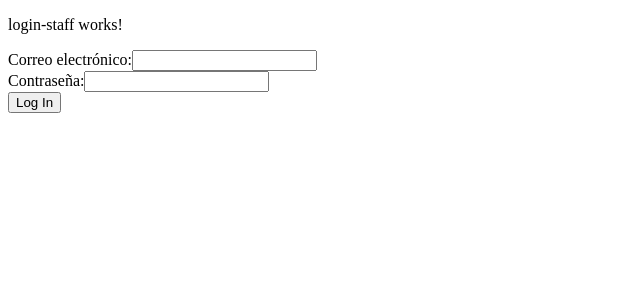
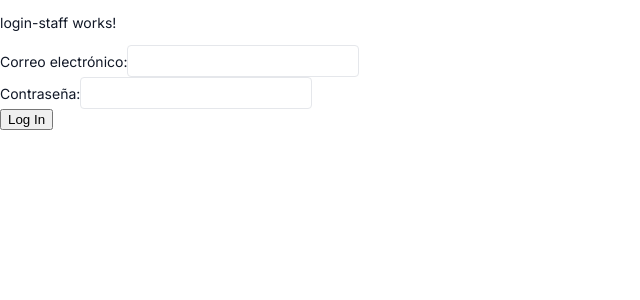
Before and after one commit to LaBoa99/juez-miau, an Angular app in the folder apps/frontend-staff/: page / in a window 1280 px wide. Shown: the top 300 px of the page, without its empty margins (0-640 px from the left). Built offline with nearby package versions, Linux system fonts and the light colour scheme.

Commit message:
Tokens y estilos globales

```diff
--- /dev/null
+++ b/apps/frontend-staff/src/app/shared/styles/tokens.css
@@ -0,0 +1,48 @@
+/* Design tokens — paleta monocroma "Algorithmic Judge UI" (docs/design/DESIGN.md) */
+:root {
+  /* Color */
+  --oj-bg: #FFFFFF;
+  --oj-bg-muted: #F9FAFB;
+  --oj-text: #111827;
+  --oj-text-muted: #6B7280;
+  --oj-border: #E5E7EB;
+  --oj-primary: #111827;
+  --oj-primary-hover: #1F2937;
+  --oj-primary-active: #030712;
+  --oj-success: #059669;
+  --oj-success-bg: #ECFDF5;
+  --oj-danger: #DC2626;
+  --oj-danger-bg: #FEF2F2;
+  --oj-warning: #D97706;
+  --oj-warning-bg: #FFFBEB;
+  --oj-neutral: #4B5563;
+  --oj-neutral-bg: #F3F4F6;
+  --oj-backdrop: rgba(17, 24, 39, 0.4);
+
+  /* Forma y fuente */
+  --oj-radius: 4px;
+  --oj-font-sans: 'Inter', system-ui, sans-serif;
+  --oj-font-mono: 'JetBrains Mono', ui-monospace, monospace;
+
+  /* Espaciado */
+  --oj-space-2xs: 0.125rem;
+  --oj-space-xs: 0.25rem;
+  --oj-space-sm: 0.375rem;
+  --oj-space-md: 0.75rem;
+  --oj-space-lg: 1rem;
+  --oj-space-xl: 1.5rem;
+
+  /* Tipografía (tamaño + peso) */
+  --oj-text-xl: 1.75rem;
+  --oj-text-xl-weight: 700;
+  --oj-text-lg: 1.375rem;
+  --oj-text-lg-weight: 600;
+  --oj-text-md: 1.125rem;
+  --oj-text-md-weight: 600;
+  --oj-text-body: 0.875rem;
+  --oj-text-small: 0.75rem;
+  --oj-text-label: 0.75rem;
+  --oj-text-label-weight: 600;
+  --oj-text-label-sm: 0.6875rem;
+  --oj-text-label-sm-weight: 600;
+}
--- a/apps/frontend-staff/src/index.html
+++ b/apps/frontend-staff/src/index.html
@@ -6,6 +6,9 @@
   <base href="/">
   <meta name="viewport" content="width=device-width, initial-scale=1">
   <link rel="icon" type="image/x-icon" href="favicon.ico">
+  <link rel="preconnect" href="https://fonts.googleapis.com">
+  <link rel="preconnect" href="https://fonts.gstatic.com" crossorigin>
+  <link href="https://fonts.googleapis.com/css2?family=Inter:wght@400;500;600;700&family=JetBrains+Mono:wght@400;500;600;700&display=swap" rel="stylesheet">
 </head>
 <body>
   <app-root></app-root>
--- a/apps/frontend-staff/src/styles.css
+++ b/apps/frontend-staff/src/styles.css
@@ -1 +1,95 @@
 /* You can add global styles to this file, and also import other style files */
+@import './app/shared/styles/tokens.css';
+
+body {
+  margin: 0;
+  font-family: var(--oj-font-sans);
+  font-size: var(--oj-text-body);
+  color: var(--oj-text);
+  background: var(--oj-bg);
+}
+
+input,
+select,
+textarea {
+  box-sizing: border-box;
+  border: 1px solid var(--oj-border);
+  border-radius: var(--oj-radius);
+  padding: 0 10px;
+  font-family: inherit;
+  font-size: inherit;
+  color: var(--oj-text);
+  background: var(--oj-bg);
+}
+
+input,
+select {
+  height: 32px;
+}
+
+textarea {
+  padding: 0.375rem 10px;
+  line-height: 1.25rem;
+}
+
+input:focus,
+select:focus,
+textarea:focus {
+  outline: 1px solid var(--oj-text);
+  box-shadow: none;
+}
+
+input[type='checkbox'],
+input[type='radio'] {
+  width: 14px;
+  height: 14px;
+  padding: 0;
+  accent-color: var(--oj-text);
+}
+
+.oj-mono {
+  font-family: var(--oj-font-mono);
+  font-variant-numeric: tabular-nums;
+}
+
+.oj-table-wrap {
+  border: 1px solid var(--oj-border);
+  border-radius: var(--oj-radius);
+  overflow-x: auto;
+}
+
+.oj-table {
+  width: 100%;
+  border-collapse: collapse;
+}
+
+.oj-table thead th {
+  background: var(--oj-bg-muted);
+  color: var(--oj-text-muted);
+  font-size: var(--oj-text-label-sm);
+  font-weight: 600;
+  text-transform: uppercase;
+  text-align: left;
+  padding: 0.375rem 0.5rem;
+}
+
+.oj-table td {
+  padding: 0.375rem 0.5rem;
+  border-bottom: 1px solid var(--oj-border);
+}
+
+.oj-table tbody tr:hover {
+  background: var(--oj-bg-muted);
+}
+
+.oj-visually-hidden {
+  position: absolute;
+  width: 1px;
+  height: 1px;
+  padding: 0;
+  margin: -1px;
+  overflow: hidden;
+  clip: rect(0, 0, 0, 0);
+  white-space: nowrap;
+  border: 0;
+}
```
Also changed, not shown: 2 other files (tests, documents, lock files or other folders).
